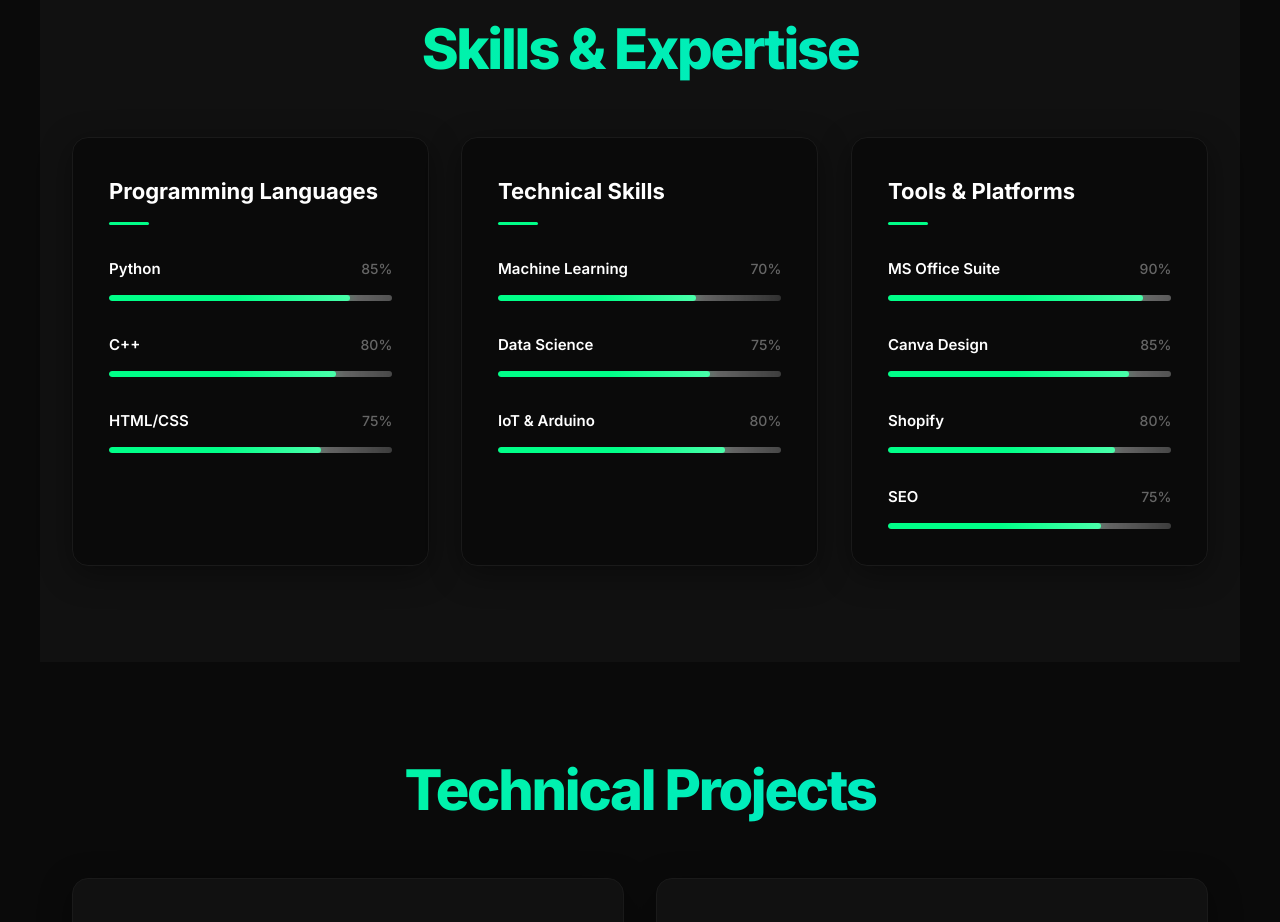
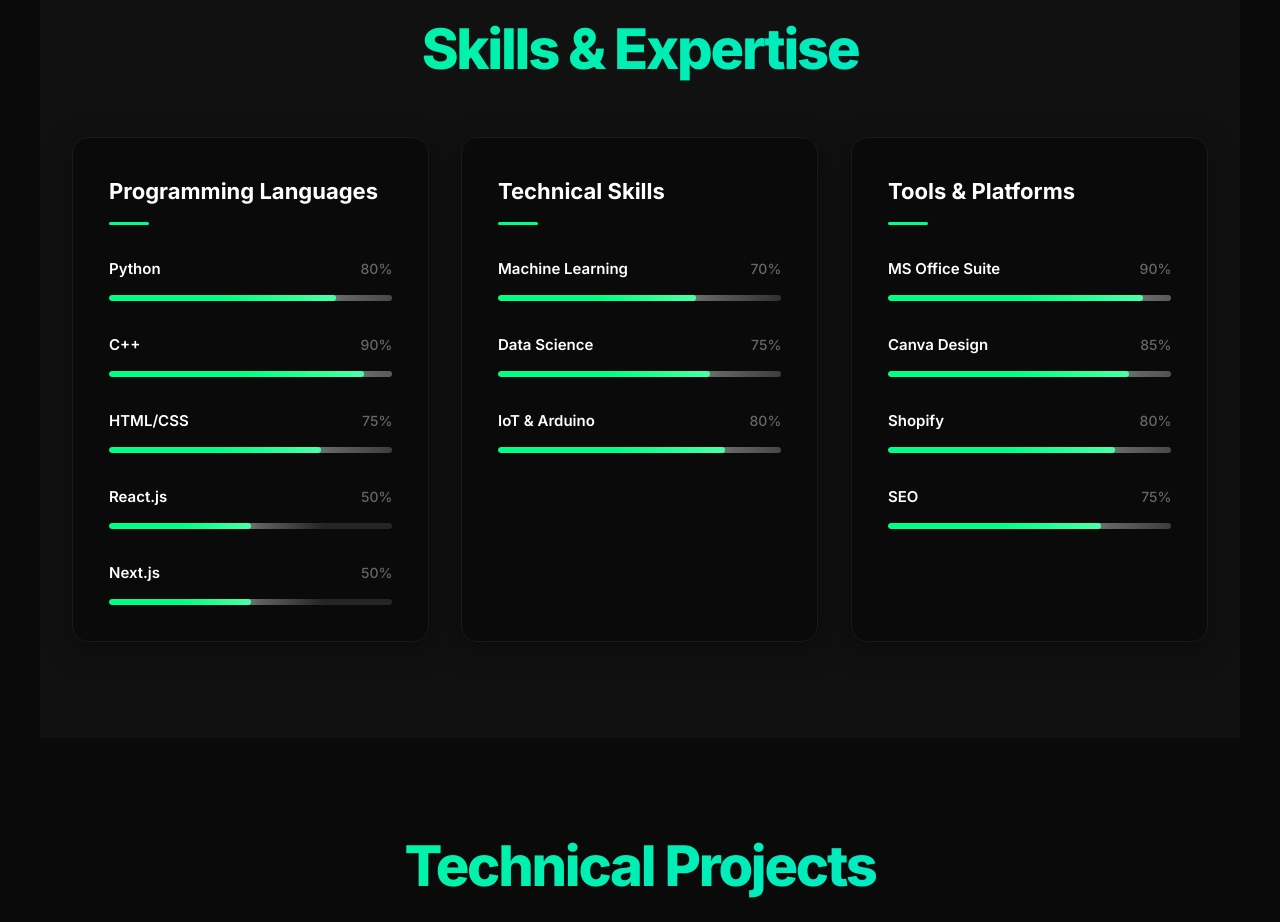
Before and after one commit to abdullahnkhokhar-ux/abdullah-portfolio, a React (Create React App) app: page / in a window 1280 px wide. Shown: the part 1700-2622 px from the top of the page. Built offline with nearby package versions, Linux system fonts and the light colour scheme.

Commit message:
Update Skills.js

```diff
--- a/src/components/Skills.js
+++ b/src/components/Skills.js
@@ -5,9 +5,11 @@
     {
       category: "Programming Languages",
       skills: [
-        { name: "Python", level: "85%" },
-        { name: "C++", level: "80%" },
+        { name: "Python", level: "80%" },
+        { name: "C++", level: "90%" },
         { name: "HTML/CSS", level: "75%" },
+        { name: "React.js", level: "50%" },
+        { name: "Next.js", level: "50%" },
       ]
     },
     {
```
